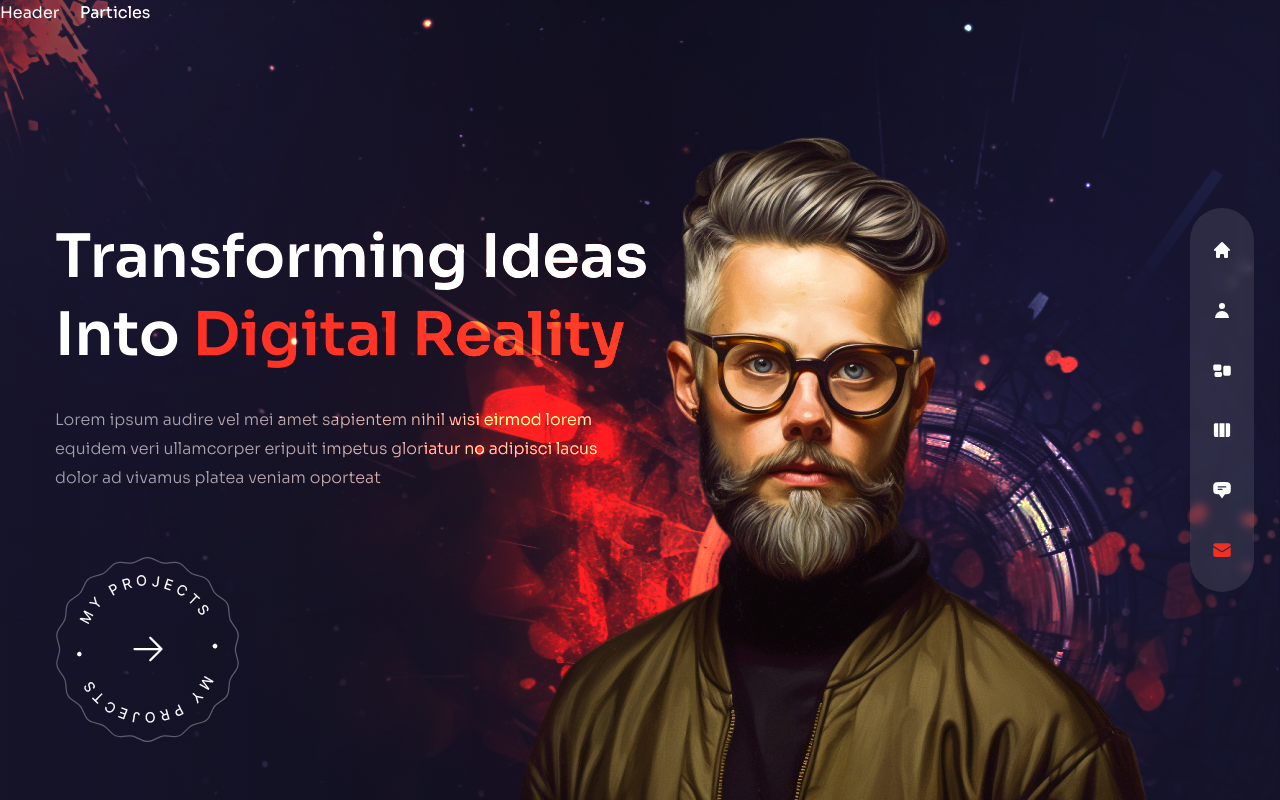
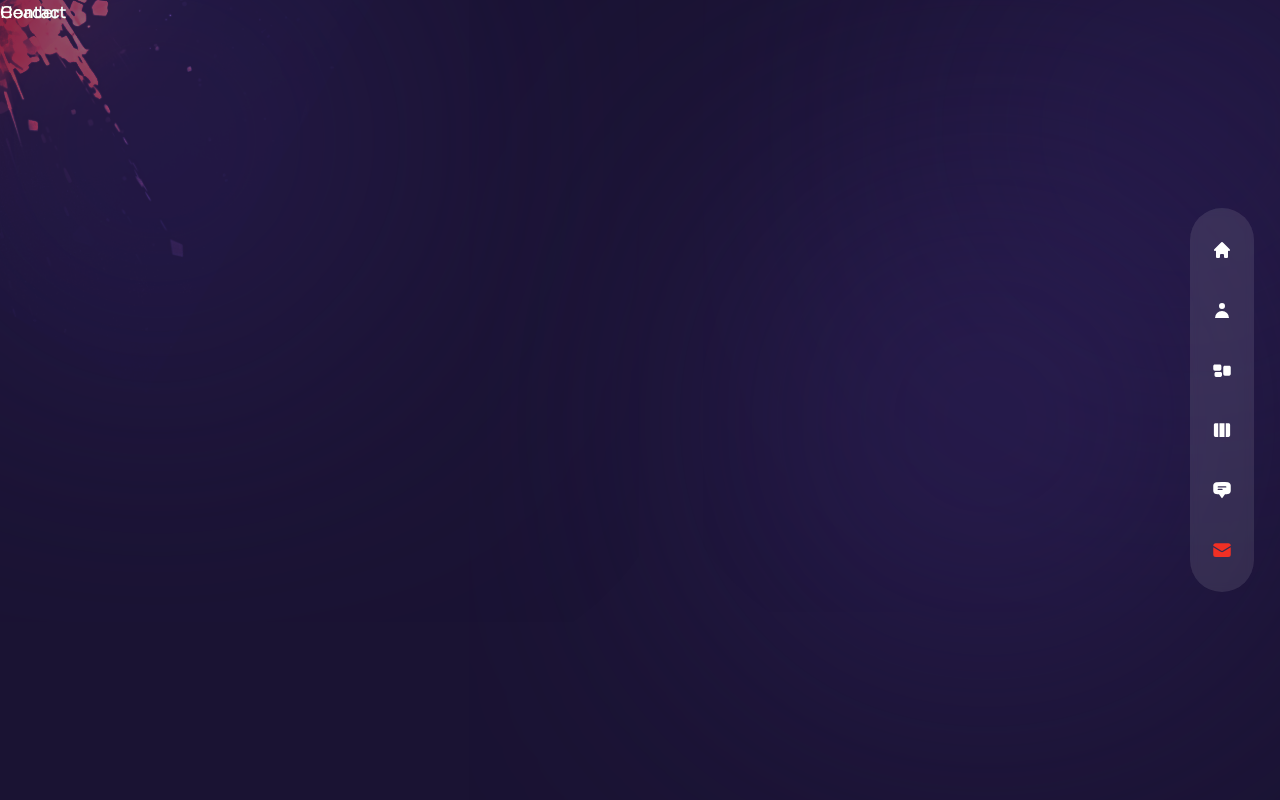
Before and after one commit to MauroMoyano/portfolioDynamic, a Next.js app: page /contact in a window 1280 px wide. Built offline with nearby package versions, Linux system fonts and the light colour scheme.

Commit message:
Home Hardcode fixed

```diff
--- a/components/Layout.js
+++ b/components/Layout.js
@@ -13,13 +13,13 @@ import Nav from '../components/Nav';
 import Header from '../components/Header';
 import TopLeftImg from '../components/TopLeftImg';
 import Home from "../pages";
+import Work from "../pages/work";
 
 const Layout = ({children}) => {
   return <div className={`page bg-site text-white bg-cover bg-no-repeat ${sora.variable} font-sora relative`}>
     <TopLeftImg />
     <Nav />
     <Header />
-    <Home />
     {children}
   </div>;
 };
--- a/pages/_app.js
+++ b/pages/_app.js
@@ -18,8 +18,8 @@ function MyApp({Component, pageProps}) {
         <Layout>
             <AnimatePresence mode='wait'>
                 <motion.div key={router.route} className='h-full'>
-                    {/*<Transition />*/}
-                    {/*<Component {...pageProps} />*/}
+                    <Transition />
+                    <Component {...pageProps} />
                 </motion.div>
             </AnimatePresence>
         </Layout>
```
